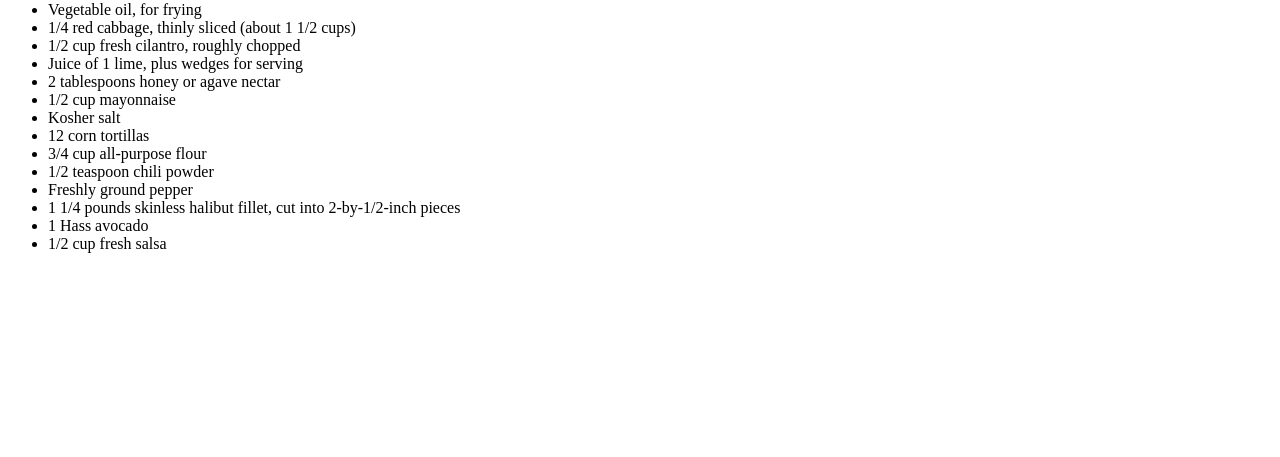
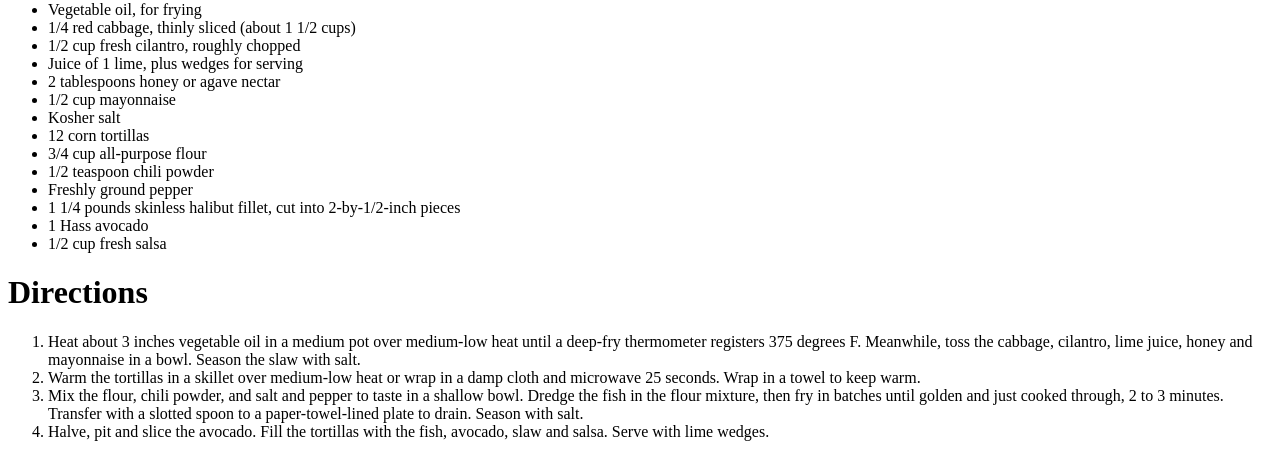
Before and after one commit to SidneyDodd/odin-recipes, a plain HTML site: page recipes/Fish-Tacos.html in a window 1280 px wide. Shown: the part 497-954 px from the top of the page. Before the commit the page ends 800 px from the top, so only its background shows below. Drawn offline with Linux system fonts and the light colour scheme.

Commit message:
Added ordered list for Fish Tacos directions

```diff
--- a/recipes/Fish-Tacos.html
+++ b/recipes/Fish-Tacos.html
@@ -26,6 +26,13 @@
     <li>1 Hass avocado</li>
     <li>1/2 cup fresh salsa</li>
 </ul></p>
+<p><h1><strong>Directions</strong></h1></p>
+<p><ol>
+    <li>Heat about 3 inches vegetable oil in a medium pot over medium-low heat until a deep-fry thermometer registers 375 degrees F. Meanwhile, toss the cabbage, cilantro, lime juice, honey and mayonnaise in a bowl. Season the slaw with salt. </li>
+    <li>Warm the tortillas in a skillet over medium-low heat or wrap in a damp cloth and microwave 25 seconds. Wrap in a towel to keep warm. </li>
+    <li>Mix the flour, chili powder, and salt and pepper to taste in a shallow bowl. Dredge the fish in the flour mixture, then fry in batches until golden and just cooked through, 2 to 3 minutes. Transfer with a slotted spoon to a paper-towel-lined plate to drain. Season with salt. </li>
+    <li>Halve, pit and slice the avocado. Fill the tortillas with the fish, avocado, slaw and salsa. Serve with lime wedges. </li>
+</ol></p>
 
 </body>
 </html>
```
